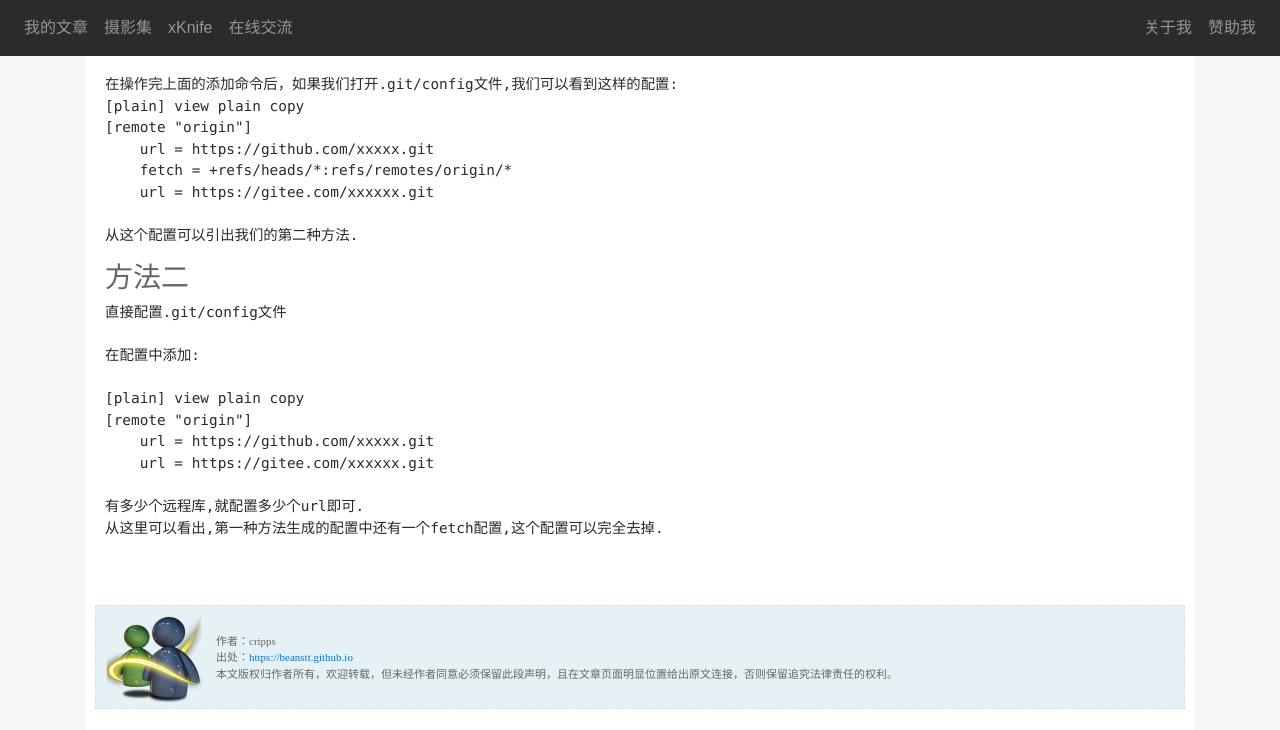
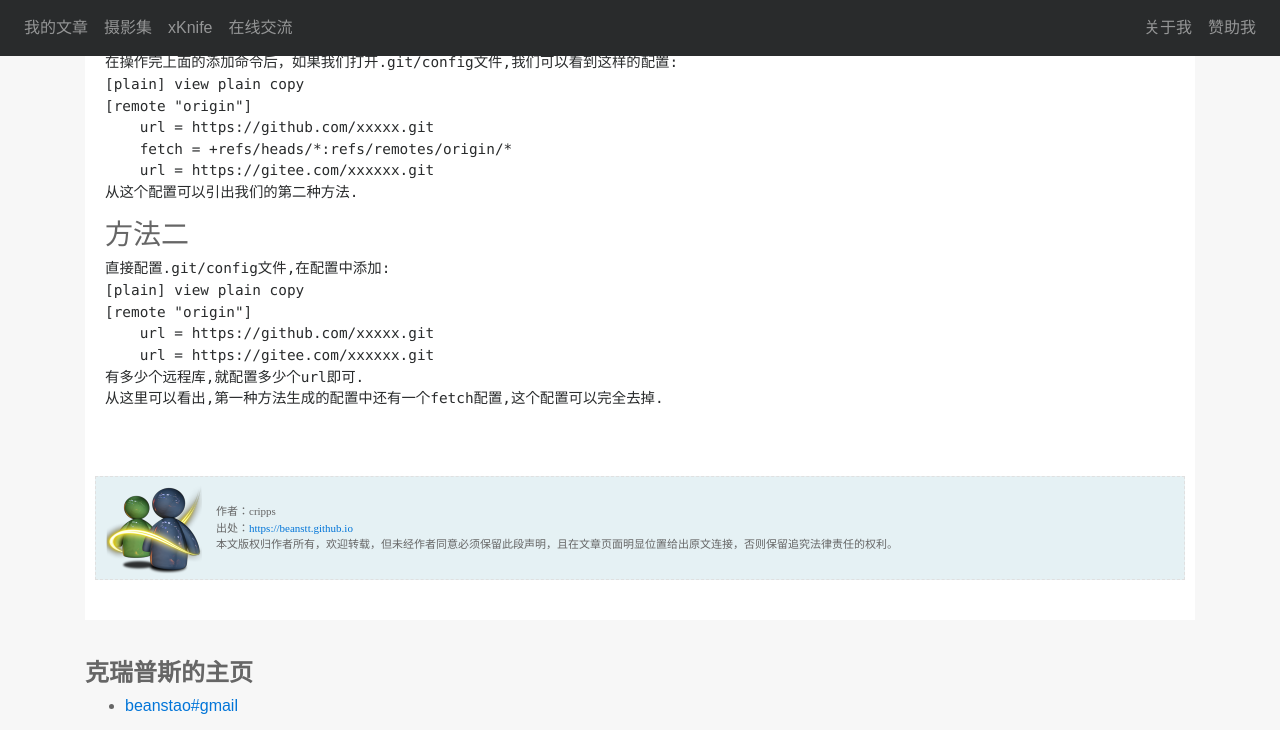
Before and after one commit to beanstt/beanstt.github.io, a Jekyll site: the page built from _posts/2017-08-16-git all.md, in a window 1280 px wide and 900 px high, scrolled down 462 px, cut to the strip 0-730 px from the top of the window. Built offline with Jekyll 4.4.1, drawn with Linux system fonts in a browser that asks for light colours; nearby versions of some CDN libraries; some of the changed lines change nothing that is shown.

Commit message:
fix : format

````diff
--- a/_posts/2017-08-16-git all.md
+++ b/_posts/2017-08-16-git all.md
@@ -16,7 +16,6 @@ categories: git
 -   1.  如果是第1种情况，首先要添加一个remote，这里是origin，也可以是别的名字，输入:git remote add origin [URL]；
     2.  如果是第2种直接添加另一个remote，输入:git emote set-url --add >origin [URL]；
     3.  如果有多个,按照上面第2步命令进行添加；
-
 -   提交的时候输入:git push origin --all
 
 在操作完上面的添加命令后，如果我们打开.git/config文件,我们可以看到这样的配置:
@@ -25,21 +24,16 @@ categories: git
     url = https://github.com/xxxxx.git
     fetch = +refs/heads/*:refs/remotes/origin/*
     url = https://gitee.com/xxxxxx.git
-
 从这个配置可以引出我们的第二种方法.
 ```
 
 ### 方法二
 ```
-直接配置.git/config文件
-
-在配置中添加:
-
+直接配置.git/config文件,在配置中添加:
 [plain] view plain copy
 [remote "origin"]
     url = https://github.com/xxxxx.git
     url = https://gitee.com/xxxxxx.git
-
 有多少个远程库,就配置多少个url即可.
 从这里可以看出,第一种方法生成的配置中还有一个fetch配置,这个配置可以完全去掉.
 ```
````
